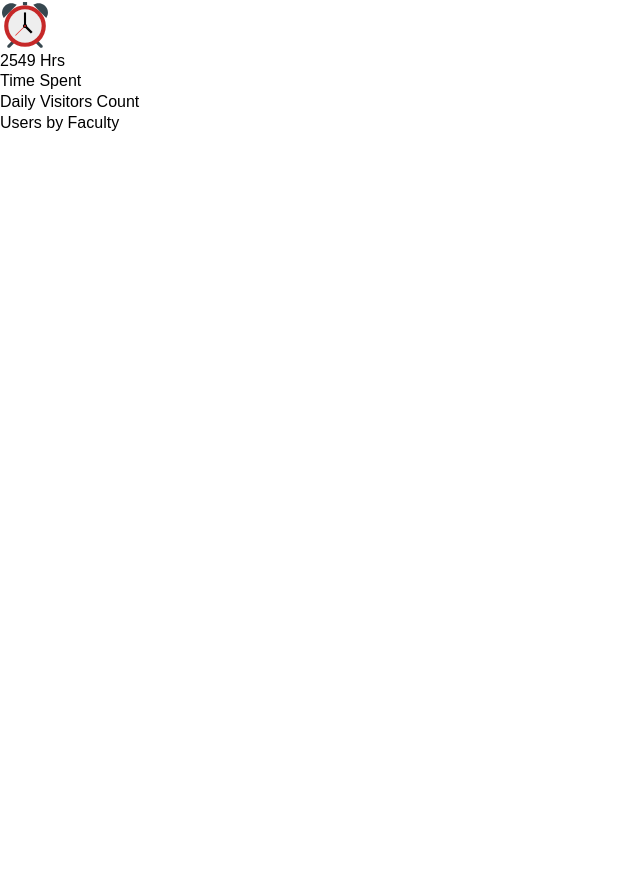
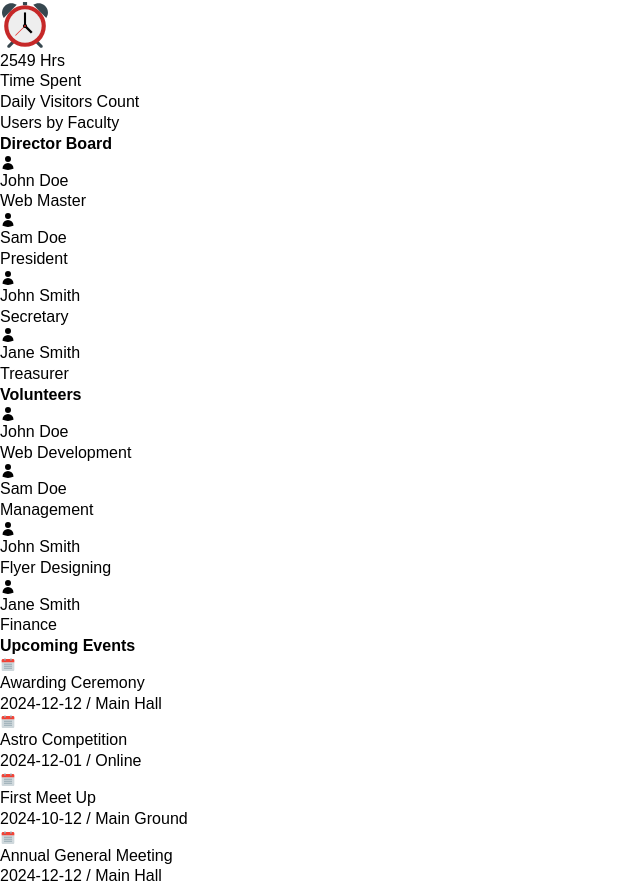
Before and after one commit to ThaminduNethmina/admin-dashboard, a React (Vite) app: page / in a window 1280 px wide. Shown: the part 1775-2662 px from the top of the page, without its empty margins (0-640 px from the left). Before the commit the page ends 1909 px from the top, so only its background shows below. Built offline with nearby package versions, Linux system fonts and the light colour scheme; a web font is replaced by a local one.

Commit message:
feat: Added Dashboard third row. Updated data.json file and changed the place of accessing the data.json file.

```diff
--- a/public/data.json
+++ b/public/data.json
@@ -72,5 +72,57 @@
             "name": "Education",
             "value": 12
         }
+    ],
+    [
+        {
+            "id": 1,
+            "name": "John Doe",
+            "position": "Web Master",
+            "division": "Web Development"
+        },
+        {
+            "id": 2,
+            "name": "Sam Doe",
+            "position": "President",
+            "division": "Management"
+        },
+        {
+            "id": 3,
+            "name": "John Smith",
+            "position": "Secretary",
+            "division": "Flyer Designing"
+        },
+        {
+            "id": 4,
+            "name": "Jane Smith",
+            "position": "Treasurer",
+            "division": "Finance"
+        }
+    ],
+    [
+        {
+            "id": 1,
+            "name": "Awarding Ceremony",
+            "date": "2024-12-12",
+            "venue": "Main Hall"
+        },
+        {
+            "id": 2,
+            "name": "Astro Competition",
+            "date": "2024-12-01",
+            "venue": "Online"
+        },
+        {
+            "id": 3,
+            "name": "First Meet Up",
+            "date": "2024-10-12",
+            "venue": "Main Ground"
+        },
+        {
+            "id": 4,
+            "name": "Annual General Meeting",
+            "date": "2024-12-12",
+            "venue": "Main Hall"
+        }
     ]
 ]
--- a/src/components/Dashboard.jsx
+++ b/src/components/Dashboard.jsx
@@ -1,11 +1,37 @@
 import DashboardFirstRow from "./DashboardFirstRow"
 import DashboardSecondRow from "./DashboardSecondRow"
+import DashboardThirdRow from "./DashboardThirdRow"
+import React, { useState, useEffect } from 'react';
+import axios from 'axios';
 
 function Dashboard() {
+
+  const [statsData, setStatsData] = useState([])
+  const [barchartData, setBarchartData] = useState([])
+  const [piechartData, setPiechartData] = useState([])
+  const [userData, setUserData] = useState([])
+  const [eventData, setEventData] = useState([])
+
+  useEffect(() => {
+    axios.get("/data.json")
+      .then(response => {
+        setStatsData(response.data[0])
+        setBarchartData(response.data[1])
+        setPiechartData(response.data[2])
+        setUserData(response.data[3])
+        setEventData(response.data[4])
+      })
+      .catch(error => {
+        console.log(error)
+      })
+  }, [])
+
+
   return (
-    <div className="flex flex-col gap-4 p-4">
-      <DashboardFirstRow />
-      <DashboardSecondRow />
+    <div className="flex flex-col gap-4 p-4 overflow-scroll h-[36rem] no-scrollbar scroll-smooth">
+      <DashboardFirstRow statsData={statsData} />
+      <DashboardSecondRow barchartData={barchartData} piechartData={piechartData} />
+      <DashboardThirdRow userData={userData} eventData={eventData} />
     </div>
   )
 }
--- a/src/components/DashboardFirstRow.jsx
+++ b/src/components/DashboardFirstRow.jsx
@@ -2,8 +2,6 @@ import { FcComboChart } from "react-icons/fc";
 import { FcConferenceCall } from "react-icons/fc";
 import { FcCalendar } from "react-icons/fc";
 import { FcAlarmClock } from "react-icons/fc";
-import React, { useState, useEffect } from 'react';
-import axios from 'axios';
 
 const icons = [
     <FcComboChart size={50} />,
@@ -12,19 +10,7 @@ const icons = [
     <FcAlarmClock size={50} />,
 ]
 
-
-function DashboardFirstRow() {
-    const [statsData, setStatsData] = useState([])
-    useEffect(() => {
-        axios.get("/data.json")
-            .then(response => {
-                setStatsData(response.data[0])
-            })
-            .catch(error => {
-                console.log(error)
-            })
-    }, [])
-
+function DashboardFirstRow({ statsData }) {
   return (
     <div className="flex gap-4 w-full">
         {
--- a/src/components/DashboardSecondRow.jsx
+++ b/src/components/DashboardSecondRow.jsx
@@ -2,22 +2,7 @@ import { BarChart, Bar, XAxis, YAxis, CartesianGrid, Tooltip, Legend, Responsive
 import React, { useState, useEffect } from 'react';
 import axios from 'axios';
 
-function DashboardSecondRow() {
-    const [barchartData, setBarchartData] = useState([])
-    const [piechartData, setPiechartData] = useState([])
-    useEffect(() => {
-        axios.get("/data.json")
-            .then(response => {
-                console.log(response.data)
-                setBarchartData(response.data[1])
-                setPiechartData(response.data[2])
-            })
-            .catch(error => {
-                console.log(error)
-            })
-    }, [])
-
-
+function DashboardSecondRow({ barchartData, piechartData }) {
     return (
         <div className="bg-transparent hidden lg:flex gap-4 w-full h-72">
             <div className="flex text-xs w-3/4 flex-col items-start bg-gradient-to-br from-sky-950 to-slate-950 rounded-lg border border-sky-950 p-3 transition ease-out duration-300 hover:shadow-inner hover:shadow-sky-100">
--- /dev/null
+++ b/src/components/DashboardThirdRow.jsx
@@ -0,0 +1,76 @@
+import React, { useState, useEffect } from 'react';
+import axios from 'axios';
+import { HiUser } from "react-icons/hi2"
+import { FcCalendar } from "react-icons/fc";
+
+function DashboardThirdRow({ userData, eventData }) {
+    return (
+        <div className="flex gap-4 w-full">
+            <BoxWrapper name="Director Board">
+                <DirectorBoard data={userData} />
+            </BoxWrapper>
+            <BoxWrapper name="Volunteers">
+                <Volunteers data={userData} />
+            </BoxWrapper>
+            <BoxWrapper name="Upcoming Events">
+                <UpcomingEvents data={eventData} />
+            </BoxWrapper>
+        </div>
+    )
+}
+
+export default DashboardThirdRow
+
+function BoxWrapper({ children, name }) {
+    return (
+        <div className="bg-gradient-to-br from-sky-950 to-slate-950 rounded-lg flex-1 flex flex-col  border border-sky-950 p-2 transition ease-out duration-300 hover:scale-105 hover:shadow-inner  hover:shadow-sky-100">
+            <strong className="text-sm text-white px-5">{name}</strong>
+            <div className="mt-4 mx-7 flex-col gap-1 h-36 overflow-y-scroll no-scrollbar">
+                {children}
+            </div>
+        </div>
+    )
+}
+
+function DirectorBoard({ data }) {
+    return (
+        data.map((item) => (
+           <div className="flex items-center transition ease-out duration-300 hover:bg-slate-900 px-3 py-1 rounded-md">
+            <HiUser className="text-4xl text-white border rounded-full p-2" />
+            <div className="ms-4 mt-2">
+                <h2 className="text-lg text-white font-semibold">{item.name}</h2>
+                <p className="text-gray-400 text-sm">{item.position}</p>
+            </div>
+           </div>
+        ))
+    )
+
+}
+
+function Volunteers({ data }) {
+    return (
+        data.map((item) => (
+            <div className="flex items-center transition ease-out duration-300 hover:bg-slate-900 px-3 py-1 rounded-md">
+             <HiUser className="text-4xl text-white border rounded-full p-2" />
+             <div className="ms-4 mt-2">
+                 <h2 className="text-lg text-white font-semibold">{item.name}</h2>
+                 <p className="text-gray-400 text-sm">{item.division}</p>
+             </div>
+            </div>
+         ))
+    )
+}
+
+function UpcomingEvents({ data }) {
+    return (
+        data.map((item) => (
+            <div className="flex items-center transition ease-out duration-300 hover:bg-slate-900 px-3 py-1 rounded-md">
+             <FcCalendar className="text-4xl text-white" />
+             <div className="ms-4 mt-2">
+                 <h2 className="text-lg text-white font-semibold">{item.name}</h2>
+                 <p className="text-gray-400 text-sm">{item.date} / {item.venue}</p>
+             </div>
+            </div>
+         ))
+    )
+}
--- a/src/index.css
+++ b/src/index.css
@@ -9,22 +9,15 @@
     line-height: 1.3;
   }
 
-  table {
-  }
+  /* Hide scrollbar for Chrome, Safari, and Opera */
+.no-scrollbar::-webkit-scrollbar {
+  display: none;
+}
 
-  th, td {
-    @apply py-3 px-2 text-sm text-left border-y border-gray-400
-  }
+/* Hide scrollbar for IE, Edge, and Firefox */
+.no-scrollbar {
+  -ms-overflow-style: none; /* IE and Edge */
+  scrollbar-width: none; /* Firefox */
+}
 
-  thead {
-    @apply bg-gray-200
-  }
-
-  th {
-    @apply font-semibold
-  }
-
-  a {
-    @apply text-blue-500
-  }
 }
```
